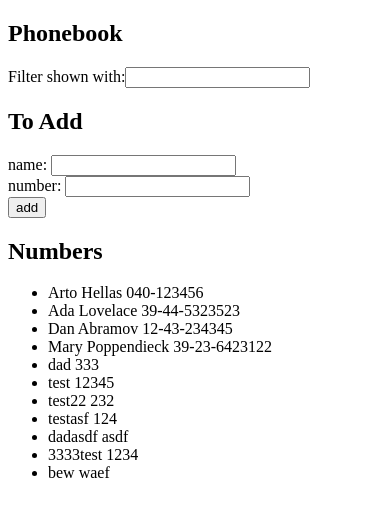
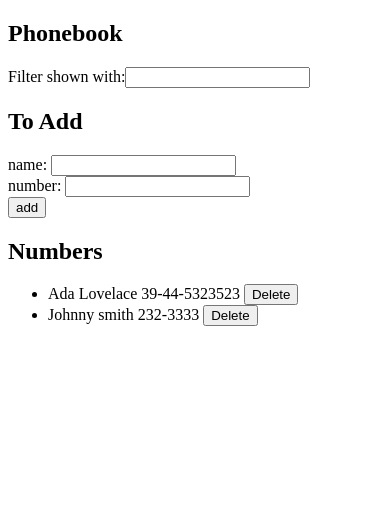
Before and after one commit to daniel-stafford/FullStackOpen2019, a React (Create React App) app in the folder part2/phonebook/phonebook/: page / in a window 390 px wide. Shown: the top 516 px of the page. Built offline with nearby package versions, Linux system fonts and the light colour scheme; data requests are answered from the project's data file; the HTML template or start-up script is replaced by a standard one.

Commit message:
finished 2.17: Phonebook step9

```diff
--- a/part2/phonebook/phonebook/db.json
+++ b/part2/phonebook/phonebook/db.json
@@ -1,59 +1,14 @@
 {
   "persons": [
-    {
-      "name": "Arto Hellas",
-      "number": "040-123456",
-      "id": 1
-    },
     {
       "name": "Ada Lovelace",
       "number": "39-44-5323523",
       "id": 2
     },
     {
-      "name": "Dan Abramov",
-      "number": "12-43-234345",
+      "name": "Johnny smith",
+      "number": "232-3333",
       "id": 3
-    },
-    {
-      "name": "Mary Poppendieck",
-      "number": "39-23-6423122",
-      "id": 4
-    },
-    {
-      "name": "dad",
-      "number": "333",
-      "id": 5
-    },
-    {
-      "name": "test",
-      "number": "12345",
-      "id": 6
-    },
-    {
-      "name": "test22",
-      "number": "232",
-      "id": 7
-    },
-    {
-      "name": "testasf",
-      "number": "124",
-      "id": 8
-    },
-    {
-      "name": "dadasdf",
-      "number": "asdf",
-      "id": 9
-    },
-    {
-      "name": "3333test",
-      "number": "1234",
-      "id": 10
-    },
-    {
-      "name": "bew",
-      "number": "waef",
-      "id": 11
     }
   ]
 }
--- a/part2/phonebook/phonebook/src/App.js
+++ b/part2/phonebook/phonebook/src/App.js
@@ -18,6 +18,14 @@ const App = () => {
   }, []);
 
   let personsToShow = persons;
+
+  const handleDelete = deletePerson => {
+    const confirmation = window.confirm(`Delete ${deletePerson.name}?`);
+    if (confirmation) {
+      phoneService.remove(deletePerson.id);
+      setPersons(persons.filter(person => person.id !== deletePerson.id));
+    }
+  };
 
   personsToShow =
     newFilter === ''
@@ -49,7 +57,12 @@ const App = () => {
         setPersons={setPersons}
       />
       <h2>Numbers</h2>
-      <Persons personsToShow={personsToShow} />
+      <Persons
+        personsToShow={personsToShow}
+        setPerson={setPersons}
+        handleDelete={handleDelete}
+        persons={persons}
+      />
     </div>
   );
 };
--- /dev/null
+++ b/part2/phonebook/phonebook/src/components/DeleteButton.js
@@ -0,0 +1,11 @@
+import React from 'react';
+
+const DeleteButton = ({ text, person, handleDelete, persons }) => {
+  return (
+    <>
+      <button onClick={() => handleDelete(person)}>{text}</button>
+    </>
+  );
+};
+
+export default DeleteButton;
--- a/part2/phonebook/phonebook/src/components/Person.js
+++ b/part2/phonebook/phonebook/src/components/Person.js
@@ -1,9 +1,17 @@
 import React from 'react';
+import DeleteButton from './DeleteButton';
 
-const Person = ({ person }) => {
+const Person = ({ person, setPersons, handleDelete, persons }) => {
   return (
     <li>
-      {person.name} {person.number}
+      {person.name} {person.number}{' '}
+      <DeleteButton
+        persons={persons}
+        person={person}
+        text={'Delete'}
+        setPersons={setPersons}
+        handleDelete={handleDelete}
+      />
     </li>
   );
 };
--- a/part2/phonebook/phonebook/src/components/Persons.js
+++ b/part2/phonebook/phonebook/src/components/Persons.js
@@ -1,9 +1,11 @@
 import React from 'react';
 import Person from './Person';
 
-const Persons = ({ personsToShow }) => {
+const Persons = ({ personsToShow, handleDelete }) => {
   const rows = () =>
-    personsToShow.map(person => <Person person={person} key={person.name} />);
+    personsToShow.map(person => (
+      <Person person={person} key={person.name} handleDelete={handleDelete} />
+    ));
 
   return (
     <div>
--- a/part2/phonebook/phonebook/src/services/persons.js
+++ b/part2/phonebook/phonebook/src/services/persons.js
@@ -16,8 +16,14 @@ const update = (id, newObject) => {
   return request.then(response => response.data);
 };
 
+const remove = id => {
+  const request = axios.delete(`${baseUrl}/${id}`);
+  return request.then(response => response.data);
+};
+
 export default {
   getAll,
   create,
-  update
+  update,
+  remove
 };
```
